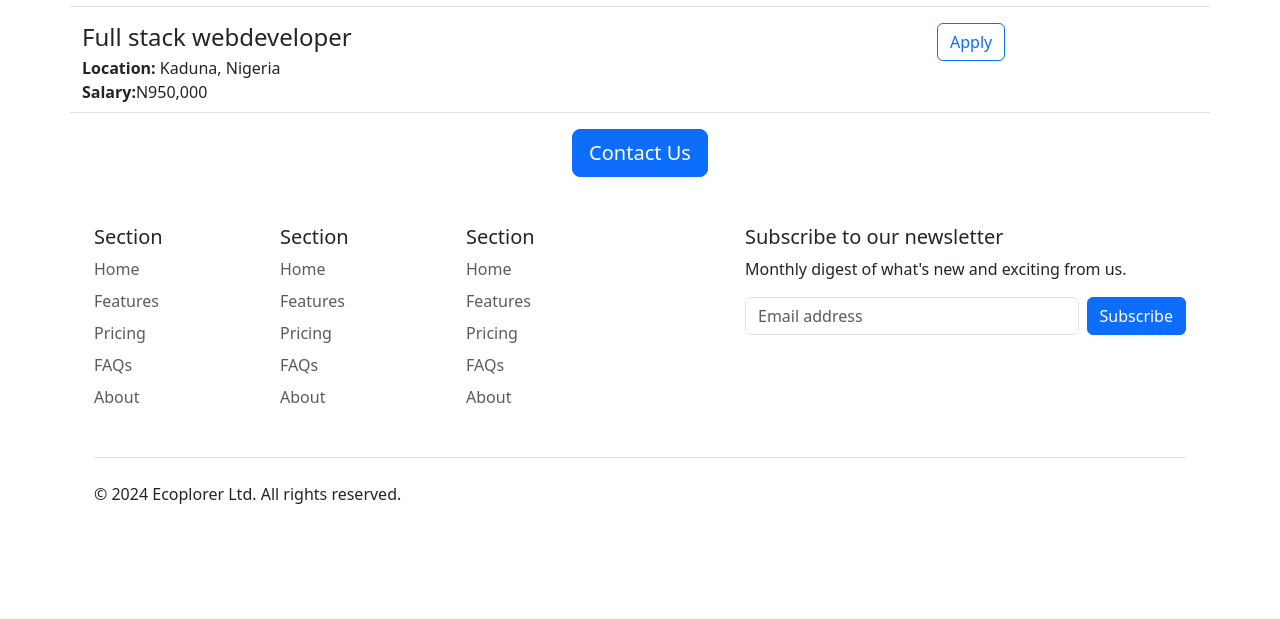
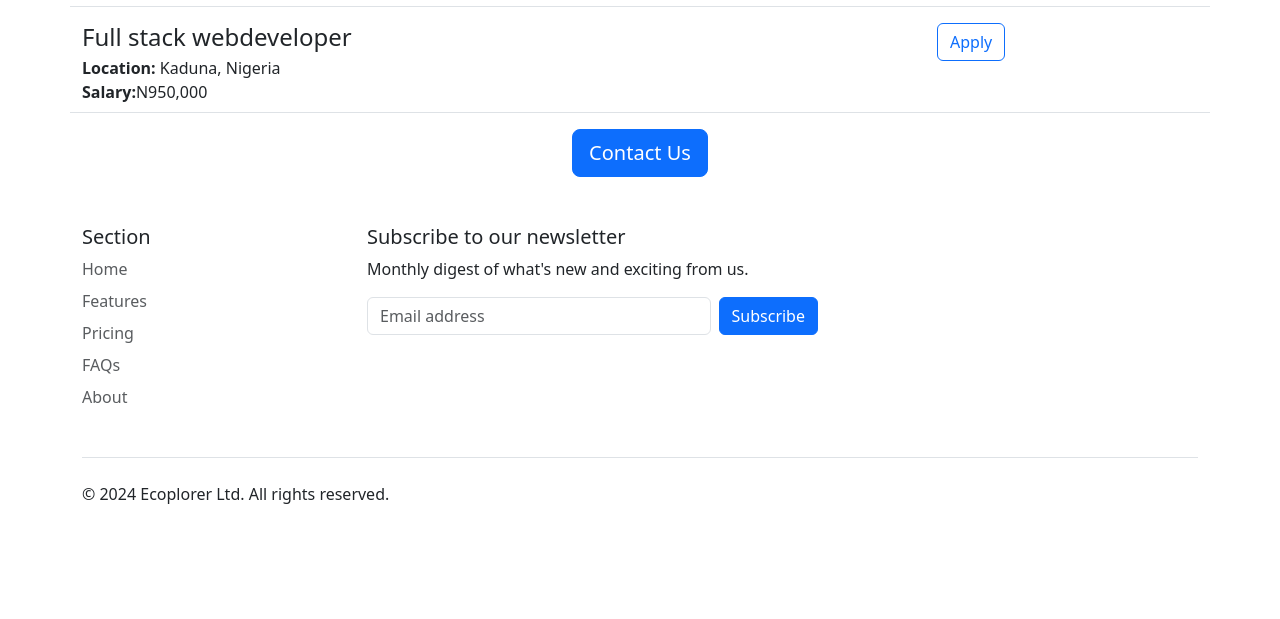
Before and after one commit to Helmont/eco-webapp, a Flask app: page / in a window 1280 px wide. Shown: the part 1205-1824 px from the top of the page. Run offline with Flask 3, Linux system fonts and the light colour scheme.

Commit message:
new functionalities added

```diff
--- a/templates/footer.html
+++ b/templates/footer.html
@@ -4,33 +4,11 @@
       <div class="col-6 col-md-2 mb-3">
         <h5>Section</h5>
         <ul class="nav flex-column">
-          <li class="nav-item mb-2"><a href="#" class="nav-link p-0 text-body-secondary">Home</a></li>
-          <li class="nav-item mb-2"><a href="#" class="nav-link p-0 text-body-secondary">Features</a></li>
-          <li class="nav-item mb-2"><a href="#" class="nav-link p-0 text-body-secondary">Pricing</a></li>
-          <li class="nav-item mb-2"><a href="#" class="nav-link p-0 text-body-secondary">FAQs</a></li>
-          <li class="nav-item mb-2"><a href="#" class="nav-link p-0 text-body-secondary">About</a></li>
-        </ul>
-      </div>
-
-      <div class="col-6 col-md-2 mb-3">
-        <h5>Section</h5>
-        <ul class="nav flex-column">
-          <li class="nav-item mb-2"><a href="#" class="nav-link p-0 text-body-secondary">Home</a></li>
-          <li class="nav-item mb-2"><a href="#" class="nav-link p-0 text-body-secondary">Features</a></li>
-          <li class="nav-item mb-2"><a href="#" class="nav-link p-0 text-body-secondary">Pricing</a></li>
-          <li class="nav-item mb-2"><a href="#" class="nav-link p-0 text-body-secondary">FAQs</a></li>
-          <li class="nav-item mb-2"><a href="#" class="nav-link p-0 text-body-secondary">About</a></li>
-        </ul>
-      </div>
-
-      <div class="col-6 col-md-2 mb-3">
-        <h5>Section</h5>
-        <ul class="nav flex-column">
-          <li class="nav-item mb-2"><a href="#" class="nav-link p-0 text-body-secondary">Home</a></li>
-          <li class="nav-item mb-2"><a href="#" class="nav-link p-0 text-body-secondary">Features</a></li>
-          <li class="nav-item mb-2"><a href="#" class="nav-link p-0 text-body-secondary">Pricing</a></li>
-          <li class="nav-item mb-2"><a href="#" class="nav-link p-0 text-body-secondary">FAQs</a></li>
-          <li class="nav-item mb-2"><a href="#" class="nav-link p-0 text-body-secondary">About</a></li>
+          <li class="nav-item mb-2"><a target="_blank" href="https://ecoplorer.onrender.com/" class="nav-link p-0 text-body-secondary">Home</a></li>
+          <li class="nav-item mb-2"><a target="_blank" href="https://ecoplorer.onrender.com/" class="nav-link p-0 text-body-secondary">Features</a></li>
+          <li class="nav-item mb-2"><a target="_blank" href="https://ecoplorer.onrender.com/" class="nav-link p-0 text-body-secondary">Pricing</a></li>
+          <li class="nav-item mb-2"><a target="_blank" href="https://ecoplorer.onrender.com/" class="nav-link p-0 text-body-secondary">FAQs</a></li>
+          <li class="nav-item mb-2"><a target="_blank" href="https://ecoplorer.onrender.com/" class="nav-link p-0 text-body-secondary">About</a></li>
         </ul>
       </div>
 
--- a/templates/home.html
+++ b/templates/home.html
@@ -50,8 +50,7 @@
       </div>
 
       <div class = "text-center">
-      <button class="btn btn-primary btn-lg">Contact
-      Us</button
+      <a href="mailto:helmonttech@gmail.com?subject=Question%20about%20job%20opening&body=My%20name%3A%20%3Cyour%20name%20here%3E%0D%0AMy%20question%3A%20%3Center%20question%20here%3E%0D%0A" class="btn btn-primary btn-lg">Contact Us</a>
       </div>
   </div>
   {% include 'footer.html'%}
--- a/templates/jobitem.html
+++ b/templates/jobitem.html
@@ -15,6 +15,6 @@
       {% endif %}
     </div>
     <div class="col-3">
-       <button type="button" class="btn btn-outline-primary">Apply</button>
+       <a href="mailto:helmonttech@gmail.com?subject=Application%20for%20{{job['title']}}&body=My%20name%3A%20%3Cyour%20name%20here%3E%0D%0AMy%20resume%20link%3A%20%3Cresume%20link%3E%0D%0AMy%20LinkedIn%20link%3A%20%3CLinkedIn%20link%3E" type="button" class="btn btn-outline-primary">Apply</a>
      </div>
  </div>
```
